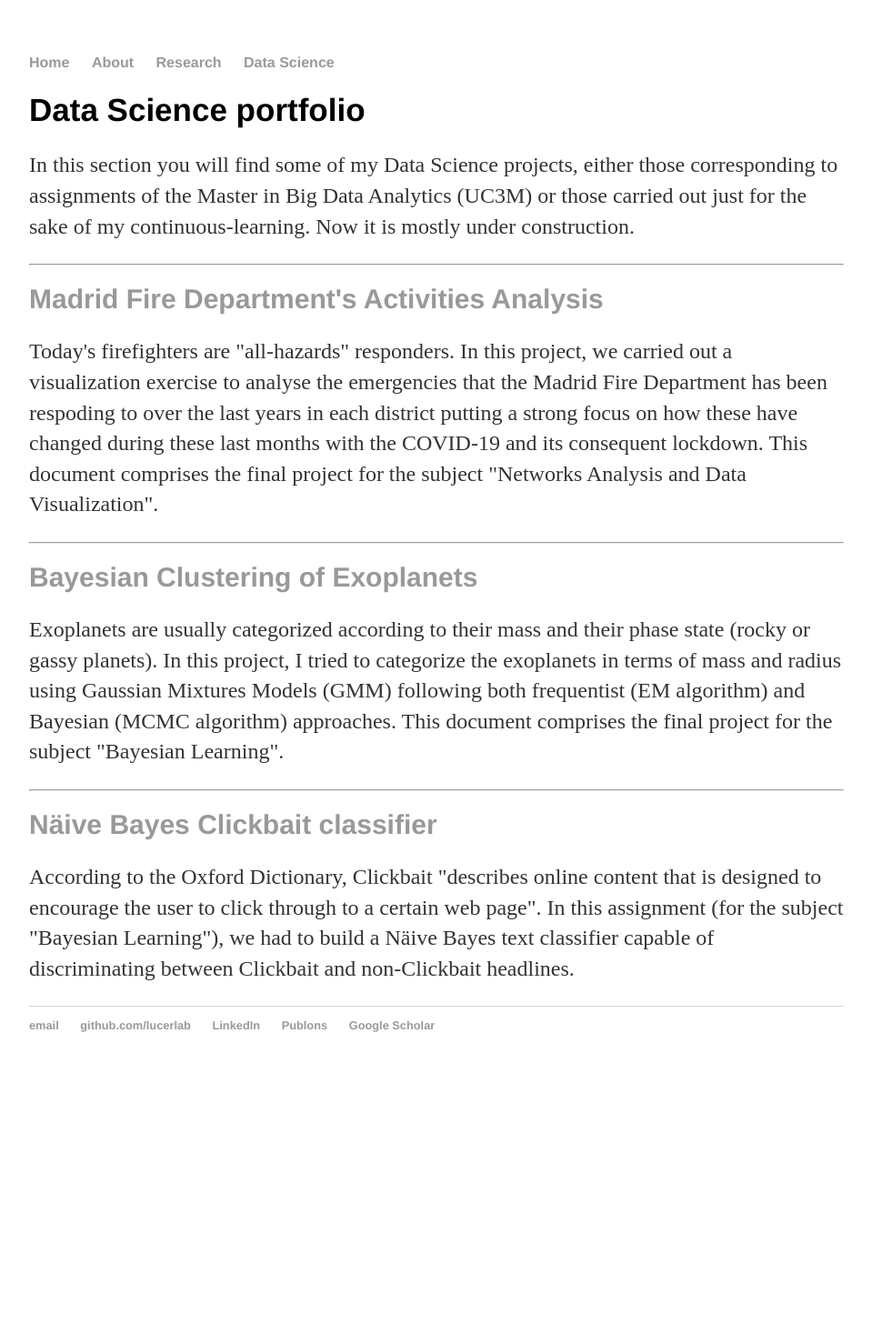
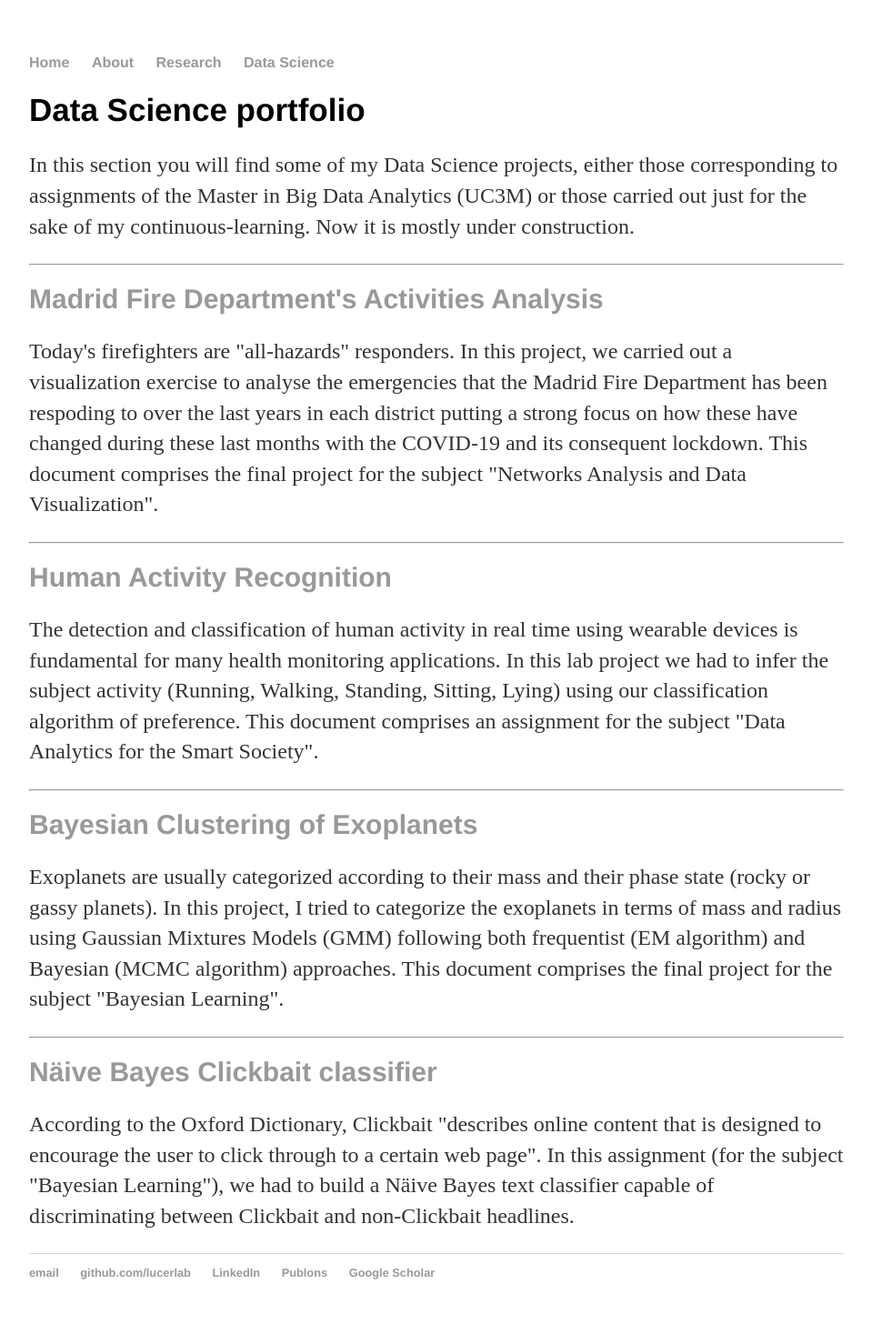
Before and after one commit to lucerlab/lucerlab.github.io, a Jekyll site: the page built from portfolio/index.html, in a window 1280 px wide. Shown: the whole page at 91% size, without its empty margins (160-1119 px from the left). Built offline with Jekyll 4.4.1, drawn with Linux system fonts in a browser that asks for light colours; before the commit the page ends 1195 px from its top, so only the background shows below that.

Commit message:
Update index.html

```diff
--- a/portfolio/index.html
+++ b/portfolio/index.html
@@ -18,6 +18,15 @@ document comprises the final project for the subject "Networks Analysis and Data
 </p>
 
 <hr>
+
+<h1 style="font-size:30px;"><a href= "human_activity_recognition.html" target="_blank" rel="noopener noreferrer">Human Activity Recognition</a></h1>
+
+<p> The detection and classification of human activity in real time using wearable devices is fundamental for many health monitoring applications.
+In this lab project we had to infer the subject activity (Running, Walking, Standing, Sitting, Lying) using
+our classification algorithm of preference. This document comprises an assignment for the subject "Data Analytics for the Smart Society".
+</p>
+
+<hr>
 	<h1 style="font-size:30px;"><a href= "bayesian_clustering_exoplanets.html" target="_blank" rel="noopener noreferrer">Bayesian Clustering of Exoplanets</a></h1>
 
 <p> Exoplanets are usually categorized according to their mass and their phase state (rocky or gassy planets). In this project, I tried to categorize the
```
